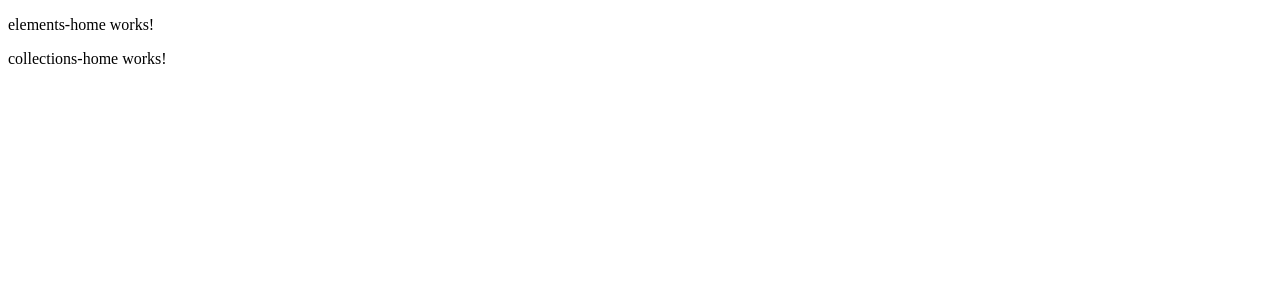
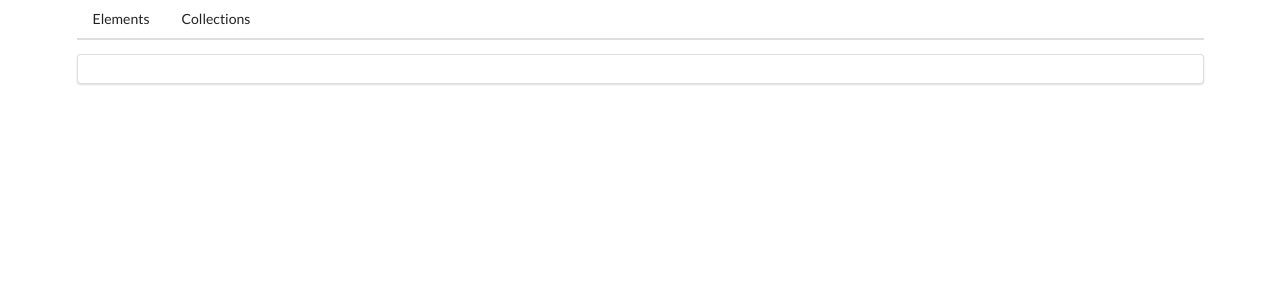
Before and after one commit to ripetoast/comps, an Angular app: page / in a window 1280 px wide. Shown: the top 300 px of the page. Built offline with nearby package versions, Linux system fonts and the light colour scheme.

Commit message:
ADD: Semantic UI styling and Routing

```diff
--- a/package.json
+++ b/package.json
@@ -20,6 +20,7 @@
     "@angular/platform-browser-dynamic": "~9.1.1",
     "@angular/router": "~9.1.1",
     "rxjs": "~6.5.4",
+    "semantic-ui-css": "^2.4.1",
     "tslib": "^1.10.0",
     "zone.js": "~0.10.2"
   },
--- a/src/app/app.component.html
+++ b/src/app/app.component.html
@@ -1,4 +1,9 @@
-
-<app-elements-home></app-elements-home>
-<app-collections-home></app-collections-home>
-<router-outlet></router-outlet>
+<div class="ui container">
+  <div class="ui secondary pointing menu">
+    <a routerLink="/elements" class="item">Elements</a>
+    <a routerLink="/collections" class="item">Collections</a>
+  </div>
+  <div class="ui segment">
+    <router-outlet></router-outlet>
+  </div>
+</div>
--- a/src/app/collections/collections-routing.module.ts
+++ b/src/app/collections/collections-routing.module.ts
@@ -1,11 +1,16 @@
 import { NgModule } from '@angular/core';
 import { Routes, RouterModule } from '@angular/router';
+import { CollectionsHomeComponent } from './collections-home/collections-home.component';
 
-
-const routes: Routes = [];
+const routes: Routes = [
+  {
+    path: 'collections',
+    component: CollectionsHomeComponent,
+  },
+];
 
 @NgModule({
   imports: [RouterModule.forChild(routes)],
-  exports: [RouterModule]
+  exports: [RouterModule],
 })
-export class CollectionsRoutingModule { }
+export class CollectionsRoutingModule {}
--- a/src/app/elements/elements-routing.module.ts
+++ b/src/app/elements/elements-routing.module.ts
@@ -1,11 +1,11 @@
 import { NgModule } from '@angular/core';
 import { Routes, RouterModule } from '@angular/router';
+import { ElementsHomeComponent } from './elements-home/elements-home.component';
 
-
-const routes: Routes = [];
+const routes: Routes = [{ path: 'elements', component: ElementsHomeComponent }];
 
 @NgModule({
   imports: [RouterModule.forChild(routes)],
-  exports: [RouterModule]
+  exports: [RouterModule],
 })
-export class ElementsRoutingModule { }
+export class ElementsRoutingModule {}
--- a/src/styles.css
+++ b/src/styles.css
@@ -1 +1 @@
-/* You can add global styles to this file, and also import other style files */
+@import "semantic-ui-css/semantic.css";
```
Also changed, not shown: src/app/collections/collections.module.ts (+2 -9 lines), src/app/elements/elements.module.ts (+2 -9 lines), 1 other file (tests, documents, lock files or other folders).
